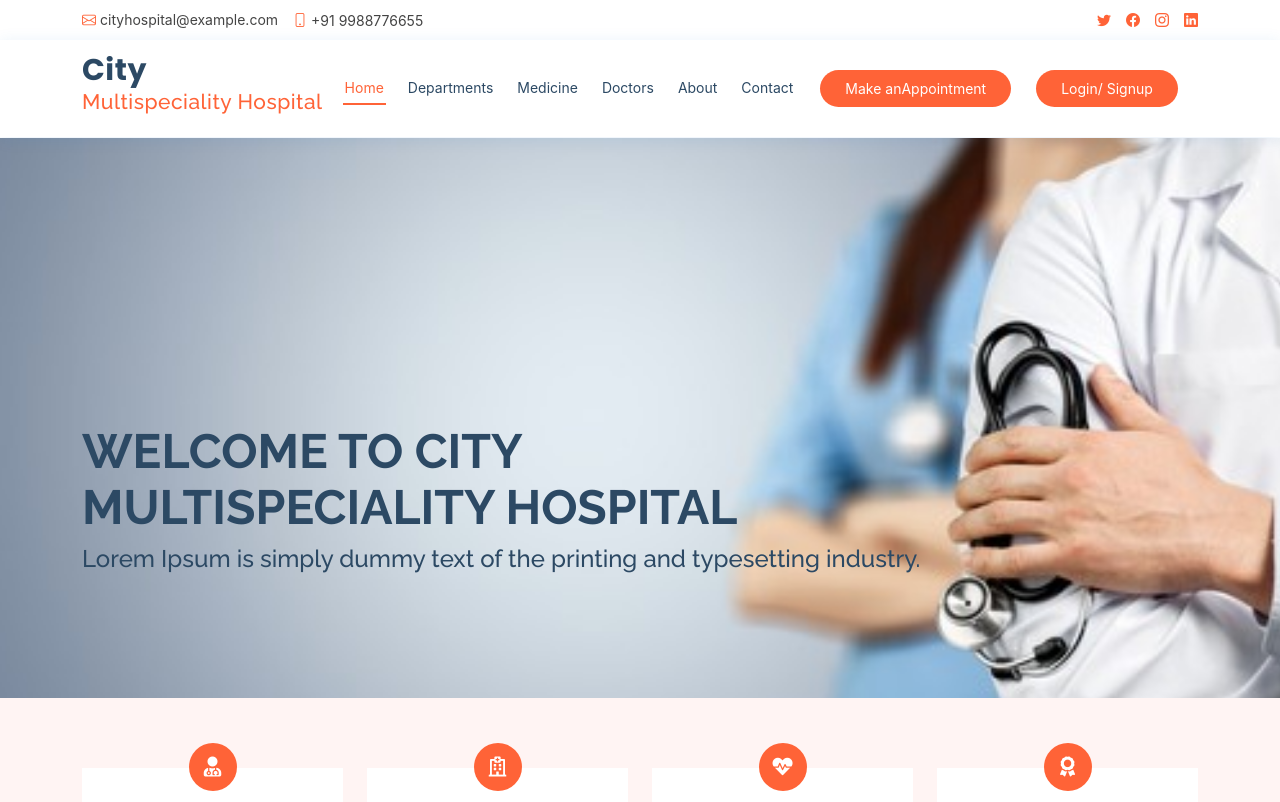
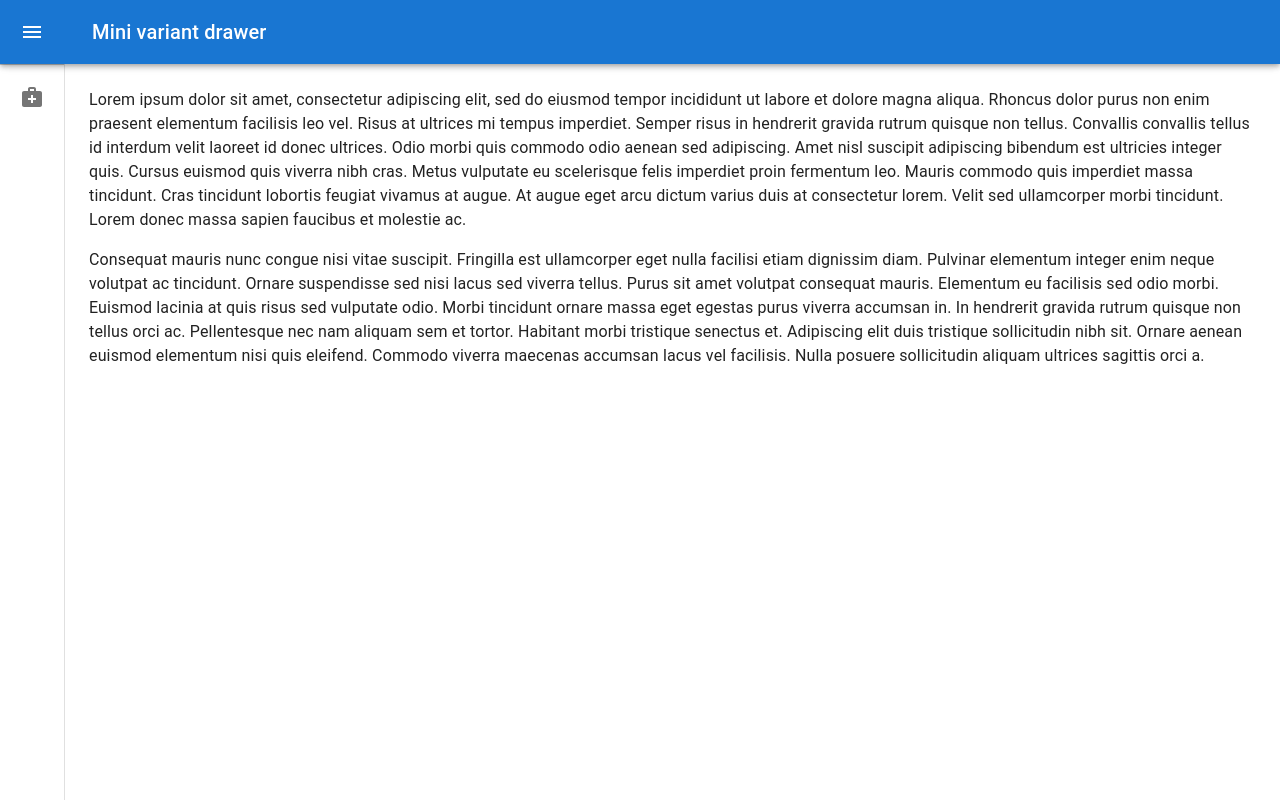
Before and after one commit to urmiljoshi/cityhospitl, a React (Create React App) app: page / in a window 1280 px wide. Shown: the top 802 px of the page. Built offline with nearby package versions, Linux system fonts and the light colour scheme.

Commit message:
19_9_local stotge

```diff
--- a/package.json
+++ b/package.json
@@ -3,6 +3,10 @@
   "version": "0.1.0",
   "private": true,
   "dependencies": {
+    "@emotion/react": "^11.10.4",
+    "@emotion/styled": "^11.10.4",
+    "@mui/icons-material": "^5.10.3",
+    "@mui/material": "^5.10.5",
     "@testing-library/jest-dom": "^5.16.5",
     "@testing-library/react": "^13.3.0",
     "@testing-library/user-event": "^13.5.0",
--- /dev/null
+++ b/src/Admin/componets/Layout.js
@@ -0,0 +1,191 @@
+import * as React from 'react';
+import { styled, useTheme } from '@mui/material/styles';
+import Box from '@mui/material/Box';
+import MuiDrawer from '@mui/material/Drawer';
+import MuiAppBar from '@mui/material/AppBar';
+import Toolbar from '@mui/material/Toolbar';
+import List from '@mui/material/List';
+import CssBaseline from '@mui/material/CssBaseline';
+import Typography from '@mui/material/Typography';
+import Divider from '@mui/material/Divider';
+import IconButton from '@mui/material/IconButton';
+import MenuIcon from '@mui/icons-material/Menu';
+import ChevronLeftIcon from '@mui/icons-material/ChevronLeft';
+import ChevronRightIcon from '@mui/icons-material/ChevronRight';
+import ListItem from '@mui/material/ListItem';
+import ListItemButton from '@mui/material/ListItemButton';
+import ListItemIcon from '@mui/material/ListItemIcon';
+import ListItemText from '@mui/material/ListItemText';
+import InboxIcon from '@mui/icons-material/MoveToInbox';
+import MailIcon from '@mui/icons-material/Mail';
+import MedicalServicesIcon from '@mui/icons-material/MedicalServices';
+
+const drawerWidth = 240;
+
+const openedMixin = (theme) => ({
+  width: drawerWidth,
+  transition: theme.transitions.create('width', {
+    easing: theme.transitions.easing.sharp,
+    duration: theme.transitions.duration.enteringScreen,
+  }),
+  overflowX: 'hidden',
+});
+
+const closedMixin = (theme) => ({
+  transition: theme.transitions.create('width', {
+    easing: theme.transitions.easing.sharp,
+    duration: theme.transitions.duration.leavingScreen,
+  }),
+  overflowX: 'hidden',
+  width: `calc(${theme.spacing(7)} + 1px)`,
+  [theme.breakpoints.up('sm')]: {
+    width: `calc(${theme.spacing(8)} + 1px)`,
+  },
+});
+
+const DrawerHeader = styled('div')(({ theme }) => ({
+  display: 'flex',
+  alignItems: 'center',
+  justifyContent: 'flex-end',
+  padding: theme.spacing(0, 1),
+  // necessary for content to be below app bar
+  ...theme.mixins.toolbar,
+}));
+
+const AppBar = styled(MuiAppBar, {
+  shouldForwardProp: (prop) => prop !== 'open',
+})(({ theme, open }) => ({
+  zIndex: theme.zIndex.drawer + 1,
+  transition: theme.transitions.create(['width', 'margin'], {
+    easing: theme.transitions.easing.sharp,
+    duration: theme.transitions.duration.leavingScreen,
+  }),
+  ...(open && {
+    marginLeft: drawerWidth,
+    width: `calc(100% - ${drawerWidth}px)`,
+    transition: theme.transitions.create(['width', 'margin'], {
+      easing: theme.transitions.easing.sharp,
+      duration: theme.transitions.duration.enteringScreen,
+    }),
+  }),
+}));
+
+const Drawer = styled(MuiDrawer, { shouldForwardProp: (prop) => prop !== 'open' })(
+  ({ theme, open }) => ({
+    width: drawerWidth,
+    flexShrink: 0,
+    whiteSpace: 'nowrap',
+    boxSizing: 'border-box',
+    ...(open && {
+      ...openedMixin(theme),
+      '& .MuiDrawer-paper': openedMixin(theme),
+    }),
+    ...(!open && {
+      ...closedMixin(theme),
+      '& .MuiDrawer-paper': closedMixin(theme),
+    }),
+  }),
+);
+
+export default function Layout() {
+  const theme = useTheme();
+  const [open, setOpen] = React.useState(false);
+
+  const handleDrawerOpen = () => {
+    setOpen(true);
+  };
+
+  const handleDrawerClose = () => {
+    setOpen(false);
+  };
+
+    let MedicinAdmin = [
+        { name : 'MedicinAdmin', icon :<MedicalServicesIcon/> }]
+  return (
+    <Box sx={{ display: 'flex' }}>
+      <CssBaseline />
+      <AppBar position="fixed" open={open}>
+        <Toolbar>
+          <IconButton
+            color="inherit"
+            aria-label="open drawer"
+            onClick={handleDrawerOpen}
+            edge="start"
+            sx={{
+              marginRight: 5,
+              ...(open && { display: 'none' }),
+            }}
+          >
+            <MenuIcon />
+          </IconButton>
+          <Typography variant="h6" noWrap component="div">
+            Mini variant drawer
+          </Typography>
+        </Toolbar>
+      </AppBar>
+      <Drawer variant="permanent" open={open}>
+        <DrawerHeader>
+          <IconButton onClick={handleDrawerClose}>
+            {theme.direction === 'rtl' ? <ChevronRightIcon /> : <ChevronLeftIcon />}
+          </IconButton>
+        </DrawerHeader>
+        <Divider />
+        <List>
+          {MedicinAdmin.map((text, index) => (
+            <ListItem key={index} disablePadding sx={{ display: 'block' }}>
+              <ListItemButton
+                sx={{
+                  minHeight: 48,
+                  justifyContent: open ? 'initial' : 'center',
+                  px: 2.5,
+                }}
+              >
+                <ListItemIcon
+                  sx={{
+                    minWidth: 0,
+                    mr: open ? 3 : 'auto',
+                    justifyContent: 'center',
+                  }}
+                >
+                    {text.icon}
+                </ListItemIcon>
+                <ListItemText primary={text.name} sx={{ opacity: open ? 1 : 0 }} />
+              </ListItemButton>
+            </ListItem>
+          ))}
+        </List>
+
+      </Drawer>
+      <Box component="main" sx={{ flexGrow: 1, p: 3 }}>
+        <DrawerHeader />
+        <Typography paragraph>
+          Lorem ipsum dolor sit amet, consectetur adipiscing elit, sed do eiusmod
+          tempor incididunt ut labore et dolore magna aliqua. Rhoncus dolor purus non
+          enim praesent elementum facilisis leo vel. Risus at ultrices mi tempus
+          imperdiet. Semper risus in hendrerit gravida rutrum quisque non tellus.
+          Convallis convallis tellus id interdum velit laoreet id donec ultrices.
+          Odio morbi quis commodo odio aenean sed adipiscing. Amet nisl suscipit
+          adipiscing bibendum est ultricies integer quis. Cursus euismod quis viverra
+          nibh cras. Metus vulputate eu scelerisque felis imperdiet proin fermentum
+          leo. Mauris commodo quis imperdiet massa tincidunt. Cras tincidunt lobortis
+          feugiat vivamus at augue. At augue eget arcu dictum varius duis at
+          consectetur lorem. Velit sed ullamcorper morbi tincidunt. Lorem donec massa
+          sapien faucibus et molestie ac.
+        </Typography>
+        <Typography paragraph>
+          Consequat mauris nunc congue nisi vitae suscipit. Fringilla est ullamcorper
+          eget nulla facilisi etiam dignissim diam. Pulvinar elementum integer enim
+          neque volutpat ac tincidunt. Ornare suspendisse sed nisi lacus sed viverra
+          tellus. Purus sit amet volutpat consequat mauris. Elementum eu facilisis
+          sed odio morbi. Euismod lacinia at quis risus sed vulputate odio. Morbi
+          tincidunt ornare massa eget egestas purus viverra accumsan in. In hendrerit
+          gravida rutrum quisque non tellus orci ac. Pellentesque nec nam aliquam sem
+          et tortor. Habitant morbi tristique senectus et. Adipiscing elit duis
+          tristique sollicitudin nibh sit. Ornare aenean euismod elementum nisi quis
+          eleifend. Commodo viverra maecenas accumsan lacus vel facilisis. Nulla
+          posuere sollicitudin aliquam ultrices sagittis orci a.
+        </Typography>
+      </Box>
+    </Box>
+  );
+}
--- /dev/null
+++ b/src/Admin/conteinars/MedicinAdmin.js
@@ -0,0 +1,11 @@
+import React from 'react';
+
+function MedicinAdmin(props) {
+    return (
+        <div>
+            <h1>MedicinAdmin</h1>
+        </div>
+    );
+}
+
+export default MedicinAdmin;
--- a/src/App.js
+++ b/src/App.js
@@ -13,6 +13,8 @@ import { useEffect, useState } from 'react';
 import Loading from './conteinars/Hoc/Loading';
 import Auth from './conteinars/Auth/Auth';
 import Medicine from './conteinars/Medicine/Medicine';
+import MedicinAdmin from './Admin/conteinars/MedicinAdmin';
+import Layout from './Admin/componets/Layout';
 
 // const HWL = Loading(Home)
  function App() {
@@ -46,7 +48,7 @@ import Medicine from './conteinars/Medicine/Medicine';
       {/* <HWL
             loading = {loding}
       />   */}
-      <Headar />
+      {/* <Headar />
       <Switch>
         <Route exact path={"/"} component={Home}/>
         <Route exact path={"/Departments"} component={Departments}/>
@@ -57,7 +59,12 @@ import Medicine from './conteinars/Medicine/Medicine';
         <Route exact path={"/Appointment"} component={Appointment}/>
         <Route exact path={"/Auth"} component={Auth}/>
         </Switch>
-      <Footer />
+      <Footer /> */}
+      <Layout>
+        <Switch>
+            <Route exact path={"MedicinAdmin"} component={MedicinAdmin}/>
+        </Switch>
+      </Layout>
     </div>
   );
 }
```
Also changed, not shown: 1 other file (tests, documents, lock files or other folders).
